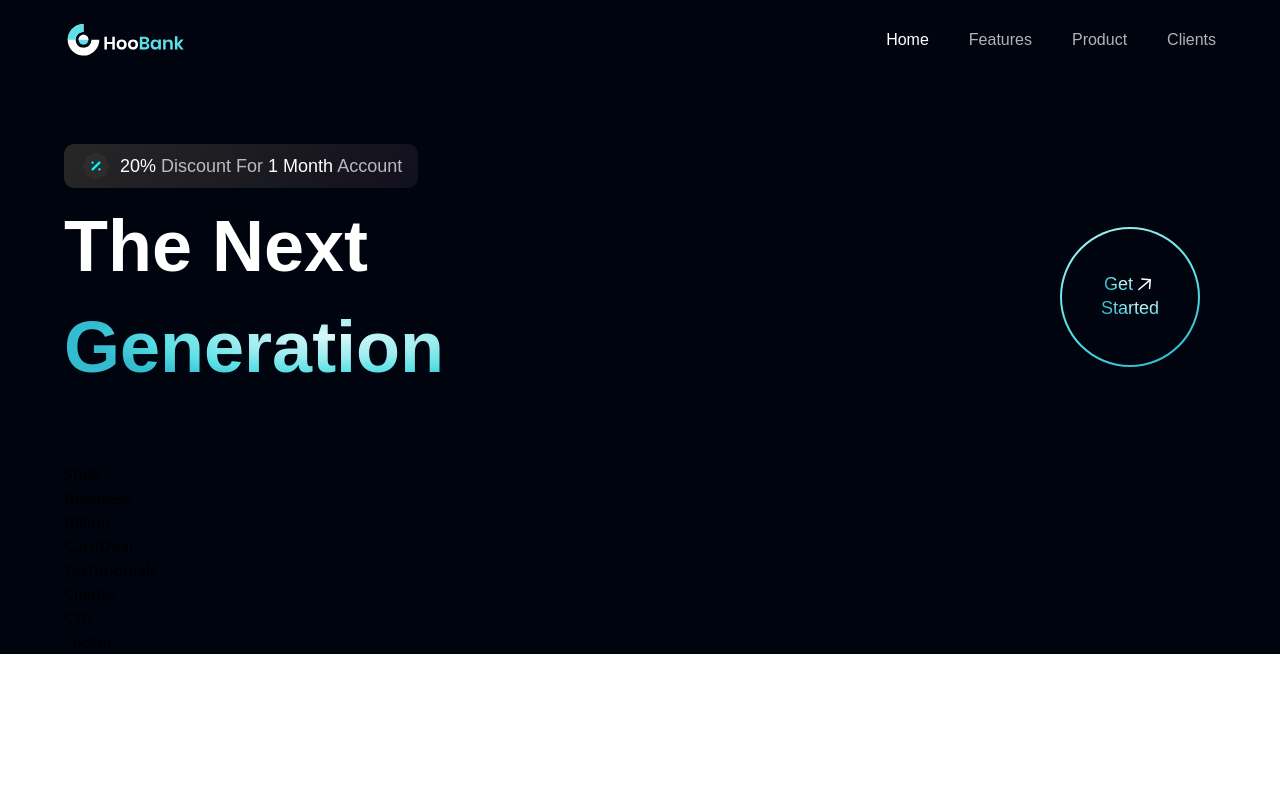
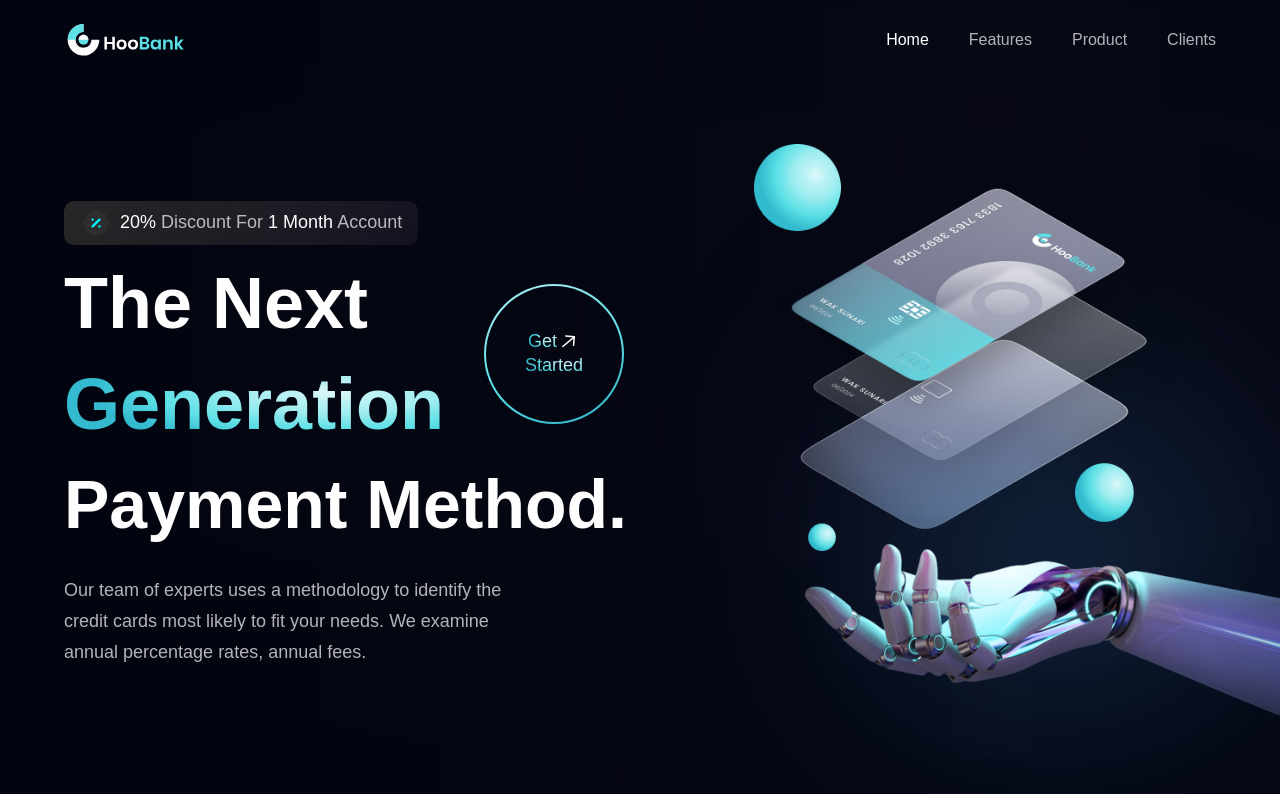
Before and after one commit to WafaBenyettou/BusinessApp, a React (Vite) app: page / in a window 1280 px wide. Shown: the top 794 px of the page. Built offline with nearby package versions, Linux system fonts and the light colour scheme.

Commit message:
get started

```diff
--- a/src/components/Hero.jsx
+++ b/src/components/Hero.jsx
@@ -24,7 +24,28 @@
           <GetStarted />
         </div>
       </div>
+
+      <h1 className="font-poppins font-semibold ss:text-[68px] text-[52px] text-white ss:leading-[100.8px] leading-[75px] w-full">
+          Payment Method.
+        </h1>
+        <p className={`${styles.paragraph} max-w-[470px] mt-5`}>
+          Our team of experts uses a methodology to identify the credit cards
+          most likely to fit your needs. We examine annual percentage rates,
+          annual fees.
+        </p>
     </div>
+
+    <div className={`flex-1 flex ${styles.flexCenter} md:my-0 my-10 relative`}>
+      <img src={robot} alt="billing" className="w-[100] h-[100] relative z-[5]"/>
+
+      <div className="absolute z-[0] w-[40%] h-[35%] top-0 pink__gradient" />
+      <div className="absolute z-[1] w-[20%] h-[80%] rounded-full white__gradient bottom-40" />
+        <div className="absolute z-[0] w-[50%] h-[50%] right-20 bottom-20 blue__gradient" />
+
+    </div>
+    <div className={`ss:hidden ${styles.flexCenter}`}>
+        <GetStarted />
+      </div>
   </section>
 );
 
```
